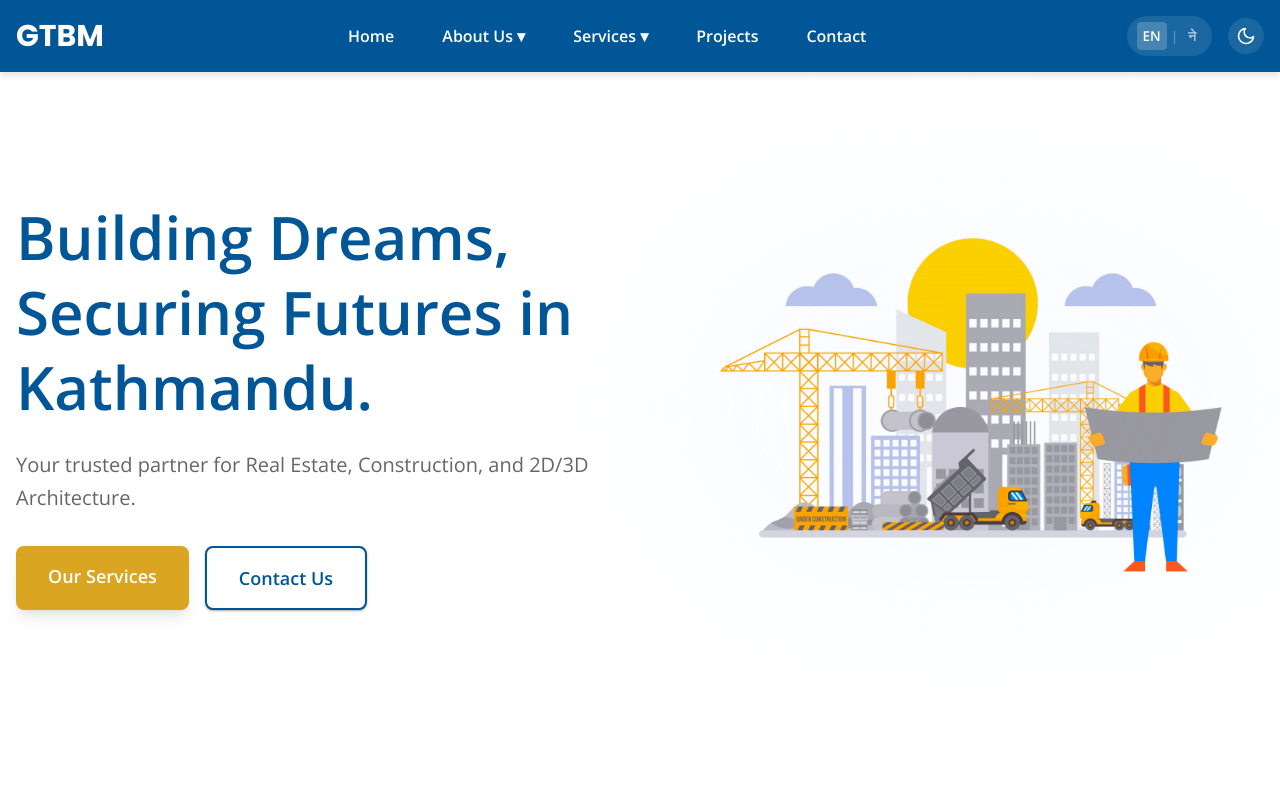
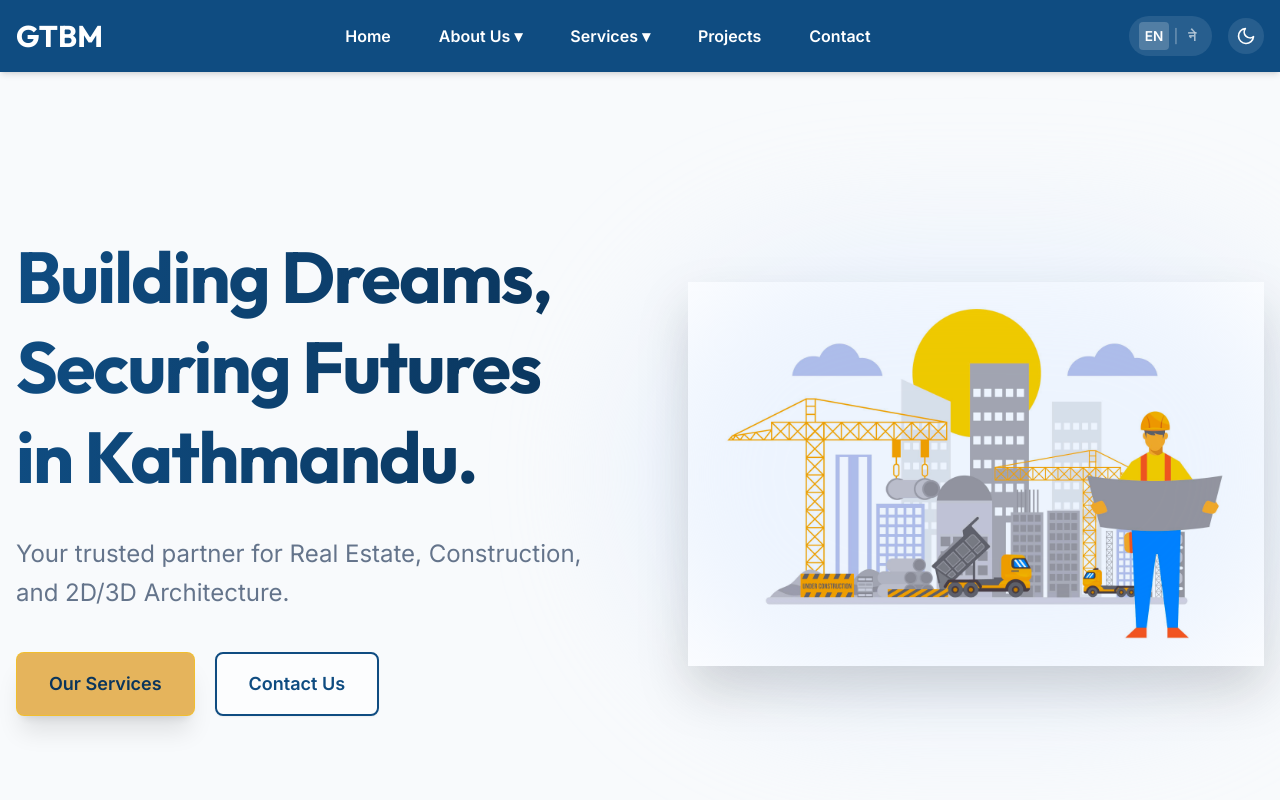
Before and after one commit to kirankandel/gtbm, an Astro site: page /en in a window 1280 px wide. Shown: the top 800 px of the page. Built offline with nearby package versions, Linux system fonts and the light colour scheme; Astro itself is replaced by a stand-in of ours.

Commit message:
update design

```diff
--- a/src/layouts/Layout.astro
+++ b/src/layouts/Layout.astro
@@ -28,7 +28,7 @@ const lang = getLangFromUrl(Astro.url);
 		<!-- Google Fonts -->
 		<link rel="preconnect" href="https://fonts.googleapis.com">
 		<link rel="preconnect" href="https://fonts.gstatic.com" crossorigin>
-		<link href="https://fonts.googleapis.com/css2?family=Mukta:wght@400;600;700&family=Open+Sans:wght@400;600&family=Poppins:wght@400;600;700&display=swap" rel="stylesheet">
+		<link href="https://fonts.googleapis.com/css2?family=Inter:wght@400;500;600&family=Mukta:wght@400;600;700&family=Outfit:wght@400;600;700;800&display=swap" rel="stylesheet">
 
 		<title>{title}</title>
 
--- a/src/pages/[lang]/index.astro
+++ b/src/pages/[lang]/index.astro
@@ -22,30 +22,41 @@ function l(path: string) {
 <Layout title="GTBM - Building Dreams, Securing Futures">
   <!-- Hero Section -->
   <!-- Hero Section -->
-  <section class="relative py-20 lg:py-32 bg-background flex items-center overflow-hidden">
+  <!-- Hero Section -->
+  <section class="relative py-24 lg:py-40 bg-background flex items-center overflow-hidden">
+    <!-- Background Decor -->
+    <div class="absolute inset-0 bg-gradient-to-br from-primary/5 to-transparent pointer-events-none -z-10"></div>
+    <div class="absolute top-0 right-0 w-1/3 h-full bg-gradient-to-l from-primary/10 to-transparent pointer-events-none -z-10"></div>
+
     <div class="container mx-auto px-4 relative z-10">
-      <div class="flex flex-col-reverse lg:flex-row items-center gap-12 lg:gap-20">
+      <div class="flex flex-col-reverse lg:flex-row items-center gap-12 lg:gap-24">
         <!-- Content -->
-        <div class="lg:w-1/2 text-center lg:text-left">
-          <h1 class="text-4xl lg:text-6xl font-bold mb-6 text-primary leading-tight">
-            <span class="block">{t('home.hero.title')}</span>
+        <div class="lg:w-1/2 text-center lg:text-left animate-fade-in-up">
+          <h1 class="text-5xl lg:text-7xl font-bold mb-6 text-primary leading-tight tracking-tight">
+            <span class="block bg-clip-text text-transparent bg-gradient-to-r from-primary to-primary-dark pb-2">
+                {t('home.hero.title')}
+            </span>
           </h1>
-          <p class="text-xl text-text-light mb-8 max-w-[600px] mx-auto lg:mx-0 leading-relaxed">
+          <p class="text-xl lg:text-2xl text-text-light mb-10 max-w-[600px] mx-auto lg:mx-0 leading-relaxed font-light">
             {t('home.hero.subtitle')}
           </p>
-          <div class="flex flex-col sm:flex-row gap-4 justify-center lg:justify-start">
-            <a href={l('services')} class="btn btn-primary bg-secondary text-white px-8 py-4 rounded-lg font-bold shadow-lg hover:bg-yellow-600 hover:-translate-y-1 transition-all inline-block text-center text-lg">{t('home.hero.cta.services')}</a>
-            <a href={l('contact')} class="btn btn-secondary bg-white border-2 border-primary text-primary px-8 py-4 rounded-lg font-bold hover:bg-primary hover:text-white hover:-translate-y-1 transition-all inline-block text-center text-lg shadow-sm">{t('home.hero.cta.contact')}</a>
+          <div class="flex flex-col sm:flex-row gap-5 justify-center lg:justify-start">
+            <a href={l('services')} class="btn bg-secondary text-primary-dark px-8 py-4 rounded-lg shadow-xl hover:bg-yellow-400 hover:scale-105 transition-all text-lg font-bold border border-yellow-400/50">
+                {t('home.hero.cta.services')}
+            </a>
+            <a href={l('contact')} class="btn bg-white/50 backdrop-blur-sm border-2 border-primary text-primary px-8 py-4 rounded-lg shadow-sm hover:bg-primary hover:text-white hover:border-transparent transition-all text-lg font-bold">
+                {t('home.hero.cta.contact')}
+            </a>
           </div>
         </div>
 
         <!-- Vector Art -->
-        <div class="lg:w-1/2 relative">
-             <div class="absolute inset-0 bg-blue-50 rounded-full filter blur-3xl opacity-30 transform scale-110 -z-10"></div>
+        <div class="lg:w-1/2 relative flex justify-center lg:justify-end">
+             <div class="absolute top-1/2 left-1/2 -translate-x-1/2 -translate-y-1/2 w-[120%] h-[120%] bg-blue-100/50 rounded-full filter blur-3xl -z-10"></div>
              <img
               src="/images/hero-vector.jpg"
               alt="Construction and Architecture Vector Illustration"
-              class="w-full h-auto max-w-[600px] mx-auto mix-blend-multiply animate-fade-in-up"
+              class="w-full h-auto max-w-[650px] mix-blend-multiply drop-shadow-2xl transform hover:scale-105 transition-transform duration-700 ease-out"
             />
         </div>
       </div>
--- a/src/styles/global.css
+++ b/src/styles/global.css
@@ -1,44 +1,42 @@
 @import "tailwindcss";
 
 @theme {
-  /* Color Palette */
-  --color-primary: #005696;
-  /* Gulmeli Blue */
-  --color-secondary: #DAA520;
-  /* Construction Gold */
-  --color-accent: #2E8B57;
-  /* Eco Green */
-  --color-background: #FFFFFF;
-  /* Clean White */
-  --color-text: #333333;
-  /* Dark Slate */
-  --color-text-light: #666666;
+  /* Color Palette - Refined */
+  --color-primary: #0F4C81; /* Classic Blue */
+  --color-primary-dark: #0A355C;
+  --color-secondary: #E5B45C; /* Elegant Gold */
+  --color-accent: #2A9D8F; /* Modern Teal */
+
+  --color-background: #F8FAFC; /* Slate-50 */
+  --color-text: #1E293B; /* Slate-800 */
+  --color-text-light: #64748B; /* Slate-500 */
+
   --color-white: #FFFFFF;
   --color-card-bg: #FFFFFF;
-  /* Card backgrounds */
-  --color-light-gray: #f4f4f4;
-  --color-border: #e0e0e0;
+  --color-light-gray: #F1F5F9; /* Slate-100 */
+  --color-border: #E2E8F0; /* Slate-200 */
 
   /* Header/Footer specific */
-  --color-header-bg: #005696;
+  --color-header-bg: #0F4C81;
   --color-header-text: #FFFFFF;
-  --color-footer-bg: #005696;
-  --color-footer-text: #FFFFFF;
+  --color-footer-bg: #0A355C;
+  --color-footer-text: #F8FAFC;
 
   /* Typography */
-  --font-heading: 'Poppins', sans-serif;
-  --font-body: 'Open Sans', sans-serif;
+  --font-heading: 'Outfit', sans-serif;
+  --font-body: 'Inter', sans-serif;
   --font-nepali: 'Mukta', sans-serif;
 
   /* Spacing & Layout */
-  --container-width: 1200px;
+  --container-width: 1280px; /* Wider container */
   --header-height: 80px;
-  --border-radius: 8px;
+  --border-radius: 12px; /* More rounded */
 
-  /* Shadows */
-  --shadow-sm: 0 1px 3px rgba(0, 0, 0, 0.12), 0 1px 2px rgba(0, 0, 0, 0.24);
-  --shadow-md: 0 4px 6px rgba(0, 0, 0, 0.1);
-  --shadow-lg: 0 10px 15px -3px rgba(0, 0, 0, 0.1), 0 4px 6px -2px rgba(0, 0, 0, 0.05);
+  /* Shadows - Softer & Deeper */
+  --shadow-sm: 0 1px 2px 0 rgb(0 0 0 / 0.05);
+  --shadow-md: 0 4px 6px -1px rgb(0 0 0 / 0.1), 0 2px 4px -2px rgb(0 0 0 / 0.1);
+  --shadow-lg: 0 10px 15px -3px rgb(0 0 0 / 0.1), 0 4px 6px -4px rgb(0 0 0 / 0.1);
+  --shadow-xl: 0 20px 25px -5px rgb(0 0 0 / 0.1), 0 8px 10px -6px rgb(0 0 0 / 0.1);
 }
 
 /* Dark Mode Overrides - mapped to data-theme="dark" */
@@ -46,34 +44,24 @@
 
 @layer base {
   [data-theme="dark"] {
-    --color-primary: #64B5F6;
-    /* Soft Blue */
-    --color-secondary: #FFD54F;
-    /* Muted Gold */
-    --color-accent: #66BB6A;
-    /* Soft Green */
-    --color-background: #0d1117;
-    /* GitHub-style dark */
-    --color-text: #c9d1d9;
-    /* Light grey text */
-    --color-text-light: #8b949e;
+    --color-primary: #38BDF8; /* Sky 400 */
+    --color-primary-dark: #0EA5E9;
+    --color-secondary: #FBBF24; /* Amber 400 */
+    --color-accent: #34D399; /* Emerald 400 */
+
+    --color-background: #0F172A; /* Slate-900 */
+    --color-text: #F1F5F9; /* Slate-100 */
+    --color-text-light: #94A3B8; /* Slate-400 */
+
     --color-white: #FFFFFF;
-    /* Keep white as white for button text */
-    --color-card-bg: #161b22;
-    /* Card backgrounds */
-    --color-light-gray: #21262d;
-    /* Section backgrounds */
-    --color-border: #30363d;
+    --color-card-bg: #1E293B; /* Slate-800 */
+    --color-light-gray: #0F172A; /* Slate-950 */
+    --color-border: #334155; /* Slate-700 */
 
-    /* Header/Footer in dark mode */
-    --color-header-bg: #161b22;
-    --color-header-text: #c9d1d9;
-    --color-footer-bg: #161b22;
-    --color-footer-text: #c9d1d9;
-
-    --shadow-sm: 0 1px 3px rgba(0, 0, 0, 0.3);
-    --shadow-md: 0 4px 6px rgba(0, 0, 0, 0.4);
-    --shadow-lg: 0 10px 15px rgba(0, 0, 0, 0.5);
+    --color-header-bg: #1E293B;
+    --color-header-text: #F1F5F9;
+    --color-footer-bg: #020617;
+    --color-footer-text: #94A3B8;
   }
 
   html {
@@ -81,6 +69,45 @@
     color: var(--color-text);
     background-color: var(--color-background);
     scroll-behavior: smooth;
+    -webkit-font-smoothing: antialiased;
+    -moz-osx-font-smoothing: grayscale;
     line-height: 1.6;
   }
+
+  h1, h2, h3, h4, h5, h6 {
+      font-family: var(--font-heading);
+      letter-spacing: -0.02em;
+  }
+
+  /* Animations */
+  @keyframes fadeInUp {
+    from {
+      opacity: 0;
+      transform: translateY(20px);
+    }
+    to {
+      opacity: 1;
+      transform: translateY(0);
+    }
+  }
+
+  .animate-fade-in-up {
+    animation: fadeInUp 0.8s ease-out forwards;
+  }
+
+  .glass-card {
+      @apply bg-card-bg/80 backdrop-blur-md border border-white/20 shadow-lg;
+  }
+
+  .btn {
+      @apply inline-flex items-center justify-center transition-all duration-300 transform font-semibold;
+  }
+
+  .btn:hover {
+      @apply scale-105 shadow-lg;
+  }
+
+  .btn:active {
+      @apply scale-95;
+  }
 }
```
